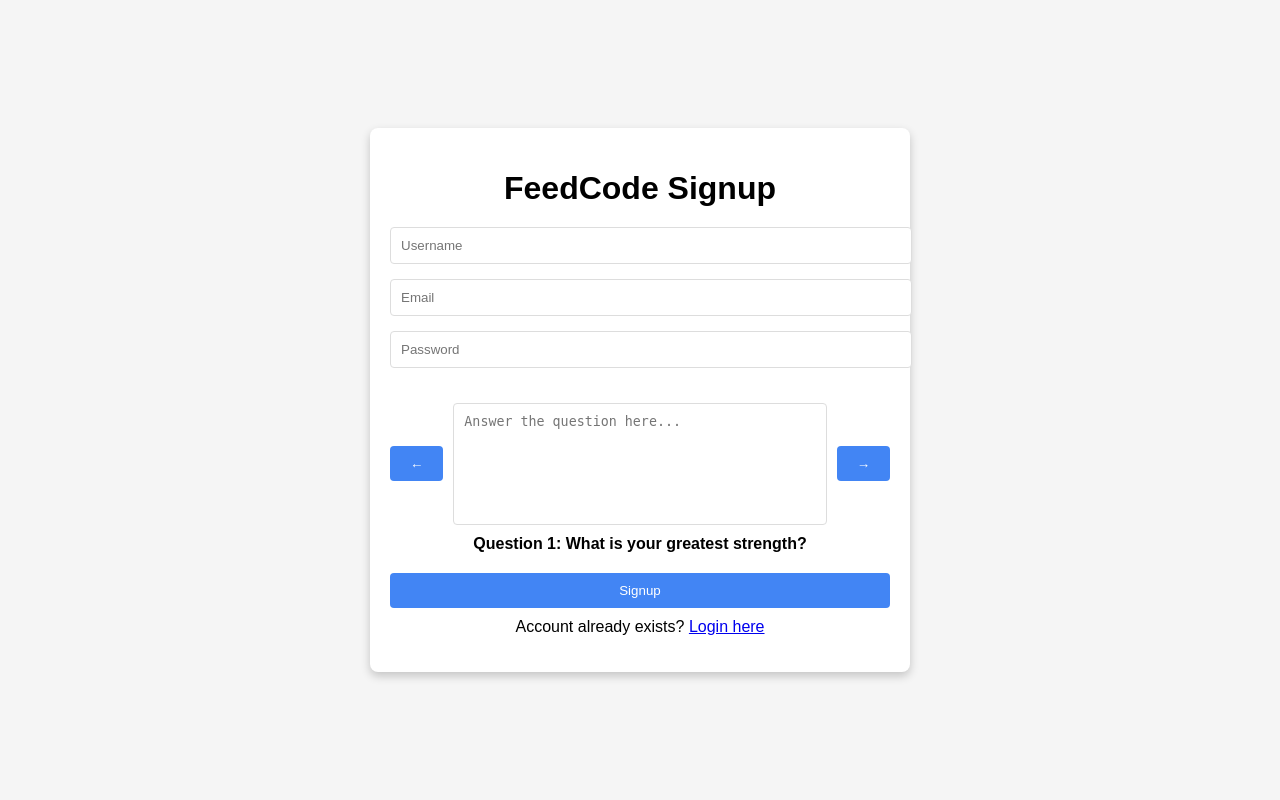
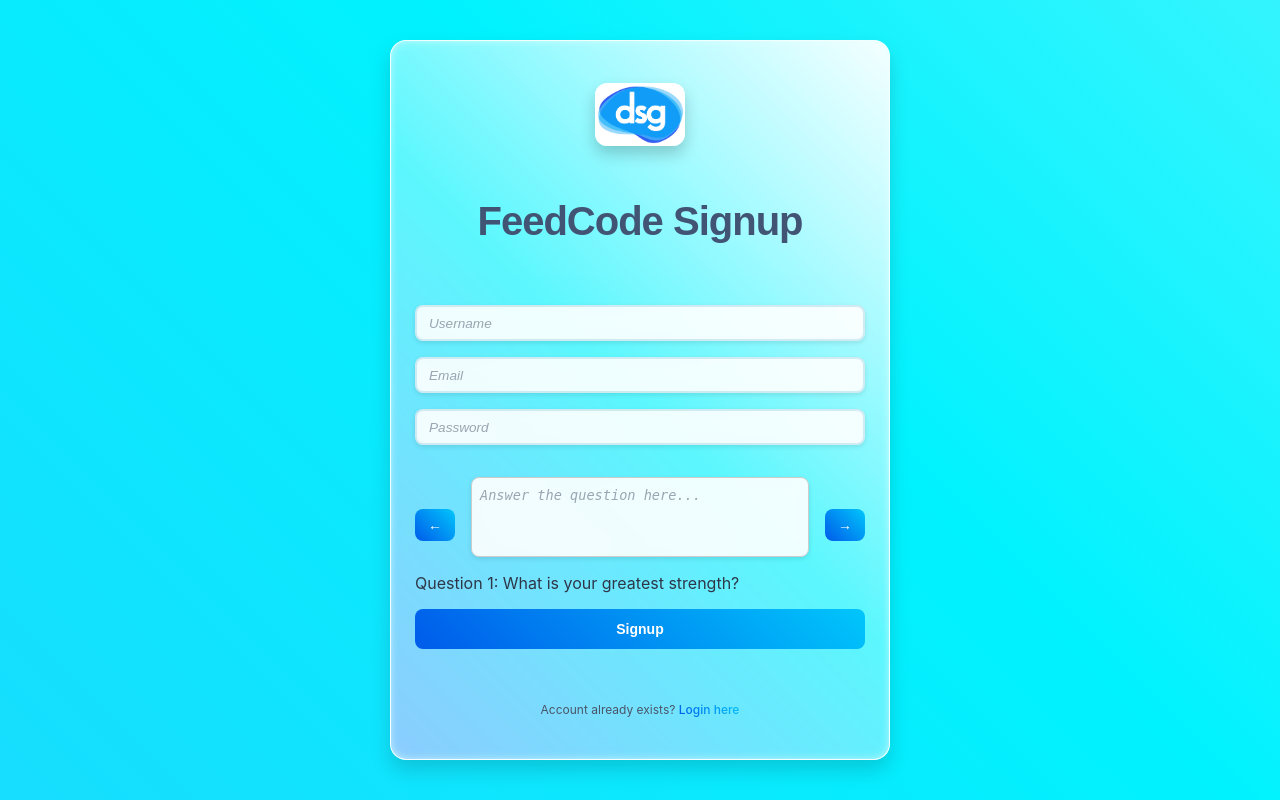
Before and after one commit to AbhishekPanwarr/feedCode, a Python web app: template templates/signup.html in a window 1280 px wide. Run offline with Jinja, Linux system fonts and the light colour scheme; the template is opened without the code that fills it, so the values that code supplies are empty.

Commit message:
signup css changes

```diff
--- a/static/css/signup.css
+++ b/static/css/signup.css
@@ -1,84 +1,267 @@
+/* Reset and Base Styles */
+* {
+    margin: 0;
+    padding: 0;
+    box-sizing: border-box;
+}
+
 body {
-    font-family: Arial, sans-serif;
-    background-color: #f5f5f5;
+    font-family: 'Inter', system-ui, -apple-system, sans-serif;
+    background: linear-gradient(
+        45deg,
+        #4facfe 0%,
+        #00f2fe 50%,
+        #ffffff 100%
+    );
+    min-height: 100vh;
     display: flex;
     justify-content: center;
     align-items: center;
-    height: 100vh;
     margin: 0;
+    padding: 12px;
+    color: #2d3748;
+    background-size: 400% 400%;
+    animation: gradientBG 10s ease infinite;
+}
+
+@keyframes gradientBG {
+    0% { background-position: 0% 50%; }
+    50% { background-position: 100% 50%; }
+    100% { background-position: 0% 50%; }
+}
+
+/* Container Styles */
+.container {
+    background: rgba(255, 255, 255, 0.9);
+    border-radius: 16px;
+    box-shadow:
+        0 8px 32px rgba(31, 38, 135, 0.2),
+        0 4px 8px rgba(0, 0, 0, 0.1);
+    padding: 1.5rem;
+    width: 90%;
+    max-width: 500px;
+    max-height: 90vh;
+    overflow: hidden; /* Removes scrollbar */
+    backdrop-filter: blur(10px);
+    border: 1px solid rgba(255, 255, 255, 0.5);
+    position: relative;
+}
+
+.container::before {
+    content: '';
+    position: absolute;
+    top: -2px;
+    left: -2px;
+    right: -2px;
+    bottom: -2px;
+    background: linear-gradient(45deg, #4facfe, #00f2fe, #ffffff);
+    z-index: -1;
+    border-radius: 18px;
+    opacity: 0.6;
+    filter: blur(5px);
 }
 
 .container {
-    background: #fff;
-    border-radius: 8px;
-    box-shadow: 0 4px 10px rgba(0, 0, 0, 0.2);
-    padding: 20px;
-    width: 90%;
-    max-width: 500px;
+    display: grid;
+    place-items: center;  /* This centers the content both horizontally and vertically */
+    height: 100vh;        /* Ensure the container takes full height of the viewport */
+}
+
+/* Styling the image */
+.image {
+    width: 20%; /* Makes the image take up the full width of the container */
+    height: auto; /* Maintains aspect ratio */
+    border-radius: 12px; /* Optional: rounded corners */
+    box-shadow: 0 8px 16px rgba(0, 0, 0, 0.2); /* Optional: add a shadow */
+    margin-bottom: 1rem; /* Adds spacing below the image */
+}
+
+/* Typography */
+h1 {
+    font-family: Arial, Helvetica, sans-serif;
+    font-size: 2.5rem;
+    font-weight: 700;
+    color: #425473;
+    margin-bottom: 1.5rem;
+    letter-spacing: -0.025em;
     text-align: center;
 }
 
-h1 {
-    margin-bottom: 20px;
+
+input::placeholder,
+textarea::placeholder {
+    color: #9aa5b1;
+    font-style: italic;
+    font-size: 0.85rem;
 }
 
+/* Form Elements */
 input[type="text"],
 input[type="email"],
 input[type="password"],
 textarea {
     width: 100%;
-    padding: 10px;
-    border-radius: 4px;
-    border: 1px solid #ddd;
-    margin-bottom: 15px;
+    padding: 0.5rem 0.75rem;
+    border-radius: 8px;
+    border: 2px solid rgba(173, 216, 230, 0.5);
+    background: rgba(255, 255, 255, 0.9);
+    font-size: 0.875rem;
+    transition: all 0.3s ease;
+    margin-bottom: 1rem;
+    backdrop-filter: blur(6px);
+    box-shadow: 0 2px 5px rgba(0, 0, 0, 0.1)
+}
+
+.container {
+    box-shadow: 0 10px 20px rgba(0, 0, 0, 0.15);
+}
+
+input:focus,
+textarea:focus {
+    outline: none;
+    border-color: #4facfe;
+    box-shadow: 0 0 12px rgba(79, 172, 254, 0.3);
+    background: rgba(255, 255, 255, 1);
 }
 
 textarea {
-    height: 100px; /* Adjust height for answer input */
-    resize: none;  /* Prevent resizing */
+    height: 80px;
+    resize: vertical;
+    min-height: 60px;
+    max-height: 200px;
+    line-height: 1.4;
 }
 
+/* Button Styles */
 button {
-    background-color: #4285f4;
+    background: linear-gradient(45deg, #005bea, #00c6fb);
     color: white;
     border: none;
-    padding: 10px 20px;
-    border-radius: 4px;
+    padding: 0.75rem 1.5rem;
+    border-radius: 8px;
     cursor: pointer;
     width: 100%;
+    font-weight: 600;
+    font-size: 0.875rem;
+    transition: all 0.3s ease;
+    position: relative;
+    overflow: hidden;
 }
 
 button:hover {
-    background-color: #357ae8;
+    transform: translateY(-2px);
+    box-shadow: 0 4px 20px rgba(79, 172, 254, 0.5);
 }
 
-.account-exist {
-    margin-top: 10px;
+button:active {
+    transform: translateY(1px);
 }
 
+button::before {
+    content: '';
+    position: absolute;
+    top: 0;
+    left: -100%;
+    width: 100%;
+    height: 100%;
+    background: linear-gradient(
+        90deg,
+        transparent,
+        rgba(255, 255, 255, 0.2),
+        transparent
+    );
+    transition: 0.5s;
+}
+
+button:hover::before {
+    left: 100%;
+}
+
+/* Account Link Styles */
+.account-exist {
+    margin-top: 1rem;
+    font-size: 0.75rem;
+    color: #4a5568;
+    text-align: center;
+}
+
+.account-exist a {
+    color: #4facfe;
+    text-decoration: none;
+    font-weight: 500;
+    transition: color 0.2s ease;
+    background: linear-gradient(45deg, #005bea, #00c6fb);
+    -webkit-background-clip: text;
+    -webkit-text-fill-color: transparent;
+}
+
+.account-exist a:hover {
+    opacity: 0.8;
+}
+
+/* Questions Container */
 .questions-container {
-    margin: 20px 0;
+    margin: 1rem 0;
     display: flex;
     flex-direction: column;
-    align-items: center;
 }
 
+/* Question Navigation */
 .question-navigation {
-    display: flex;
-    align-items: center;
-    width: 100%;
+    display: flex; /* Ensure buttons and the textarea are in the same line */
+    justify-content: space-between; /* Spread the buttons to the sides */
+    align-items: center; /* Vertically align items */
 }
 
-.question-navigation button {
-    flex: 0 0 50px; /* Fixed width for buttons */
+/* Question Textarea */
+textarea {
+    flex-grow: 1; /* Allow the textarea to expand and fill available space */
+    padding: 0.5rem;
+    border-radius: 8px;
+    border: 1px solid #ccc;
+    font-size: 1rem;
+    resize: none; /* Optional: Prevent resizing */
 }
 
-.question-answer {
-    flex: 1; /* Allow textarea to take remaining space */
-    margin: 0 10px;
+/* Question Navigation Buttons */
+.question-navigation button {
+    width: auto;
+    min-width: 40px;
+    padding: 0.5rem 0.8rem;
+    border-radius: 8px;
+    font-weight: 600;
+    background: linear-gradient(45deg, #005bea, #00c6fb);
+    color: white;
+    border: none;
+    cursor: pointer;
+    transition: all 0.3s ease;
 }
 
-.question-indicator {
-    margin-top: 10px;
-    font-weight: bold;
+.question-navigation button:hover {
+    box-shadow: 0 4px 12px rgba(79, 172, 254, 0.4);
+    transform: translateY(-2px);
 }
+
+.question-navigation button:active {
+    transform: translateY(1px);
+}
+
+/* Spacing for buttons */
+.question-navigation button:first-child {
+    margin-right: 1rem; /* Add space between the left button and the textarea */
+}
+
+.question-navigation button:last-child {
+    margin-left: 1rem; /* Add space between the textarea and the right button */
+}
+
+/* Responsive Design */
+@media (max-width: 640px) {
+    .container {
+        padding: 1rem;
+    }
+
+    h1 {
+        font-size: 1.25rem;
+    }
+}
--- a/templates/signup.html
+++ b/templates/signup.html
@@ -8,6 +8,7 @@
 </head>
 <body>
     <div class="container">
+        <img src="static\media\dsg.png" alt="DSG Logo" class="image">
         <h1>FeedCode Signup</h1>
         <form id="signup-form">
             <input type="text" id="username" placeholder="Username" required>
```
Also changed, not shown: hello.py (+9 -2 lines), static/media/dsg.png (added), 1 other file.
